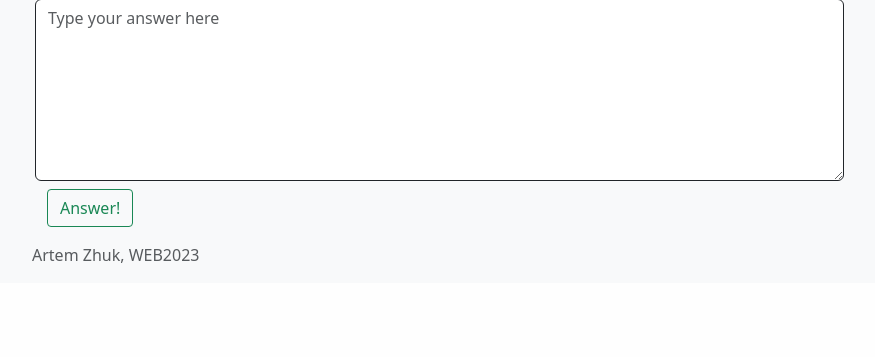
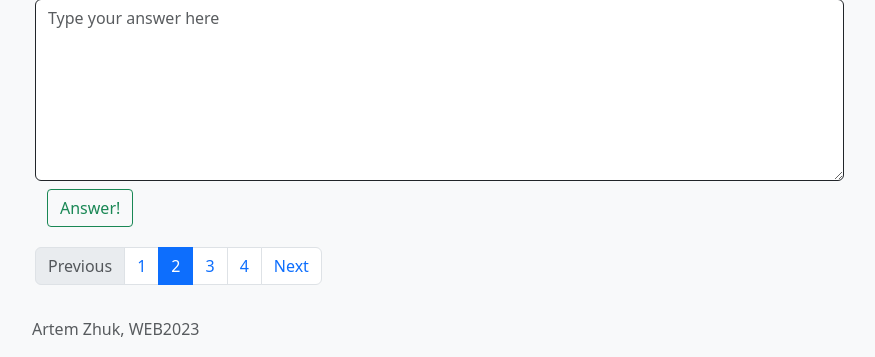
Before and after one commit to artmzhuk/TP-Web-QA, a Python web app: template templates/question.html in a window 1280 px wide. Shown: the part 862-1219 px from the top of the page, without its empty margins (50-925 px from the left). Before the commit the page ends 1125 px from the top, so only its background shows below. Run offline with Jinja, Linux system fonts and the light colour scheme; the template is opened without the code that fills it, so the values that code supplies are empty; some libraries are stand-ins or nearby versions.

Commit message:
added pagination for question.html

```diff
--- a/templates/question.html
+++ b/templates/question.html
@@ -32,7 +32,7 @@
                 </div>
             </form>
             <div class="d-flex flex-wrap">
-                <a class="px-2 text-light" href="" >Login</a>
+                <a class="px-2 text-light" href="">Login</a>
                 <a class="px-2 text-light" href="">Register</a>
             </div>
         </div>
@@ -148,6 +148,25 @@
                               aria-label="Textarea"></textarea>
                 </div>
                 <button type="button" class="btn btn-outline-success rounded-1">Answer!</button>
+                <div class="bd-example m-2 border-0">
+                    <nav aria-label="Another pagination example">
+                        <ul class="pagination flex-wrap">
+                            <li class="page-item disabled">
+                                <a class="page-link">Previous</a>
+                            </li>
+                            <li class="page-item"><a class="page-link" href="#">1</a></li>
+                            <li class="page-item active" aria-current="page">
+                                <a class="page-link" href="#">2</a>
+                            </li>
+                            <li class="page-item"><a class="page-link" href="#">3</a></li>
+                            <li class="page-item"><a class="page-link" href="#">4</a></li>
+                            <li class="page-item">
+                                <a class="page-link" href="#">Next</a>
+                            </li>
+                        </ul>
+                    </nav>
+                </div>
+
             </div>
             <div class="col-lg-3 pt-4 ps-4">
                 <div class="row">
```
